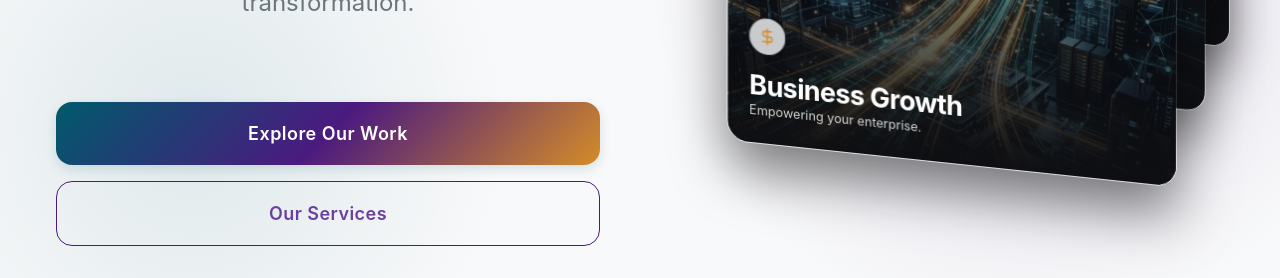
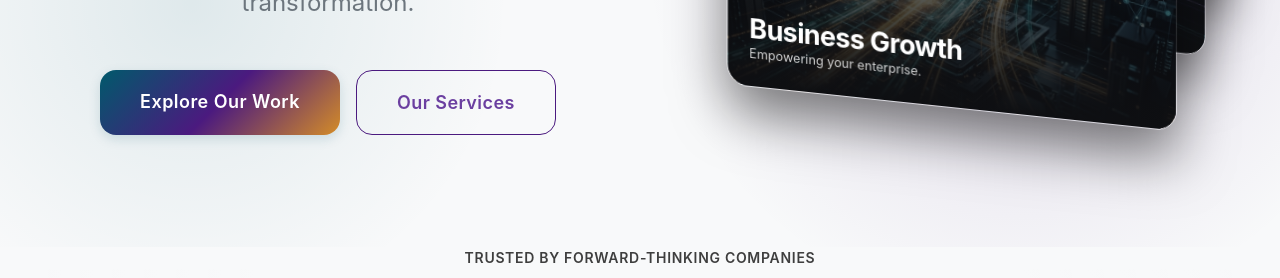
Before and after one commit to Fabneon-Technologies-Limited/fabneon, a Vue app: page / in a window 1280 px wide. Shown: the part 522-800 px from the top of the page. Built offline with nearby package versions, Linux system fonts and the light colour scheme.

Commit message:
Fix desktop hero button stacking issue

```diff
--- a/src/App.vue
+++ b/src/App.vue
@@ -289,7 +289,7 @@ onMounted(() => {
 
         <div class="container">
           <div class="grid md:grid-cols-2 gap-8 items-center h-full">
-            <div class="hero-content text-center md:text-left mx-auto md:mx-0 max-w-none relative z-20 flex flex-col items-center md:items-start">
+            <div class="hero-content text-center md:text-left mx-0 max-w-none relative z-20">
               <div class="badge badge-purple reveal-up invisible-until-scroll"
                 style="margin-bottom: var(--space-md); display: inline-flex;">
                 Innovation Driven IT Solutions
@@ -306,7 +306,7 @@ onMounted(() => {
                 experiences that drive business transformation.
               </p>
 
-              <div class="hero-cta reveal-up invisible-until-scroll flex flex-col md:flex-row flex-wrap justify-center md:justify-start gap-4 w-full"
+              <div class="hero-cta reveal-up invisible-until-scroll flex flex-wrap justify-center md:justify-start gap-4"
                 style="animation-delay: 0.3s; margin-top: var(--space-xl);">
                 <a href="#portfolio" class="btn btn-primary btn-lg magnetic">Explore Our Work</a>
                 <a href="#services" class="btn btn-outline-purple btn-lg magnetic">Our Services</a>
```
Also changed, not shown: 1 other file (tests, documents, lock files or other folders).
